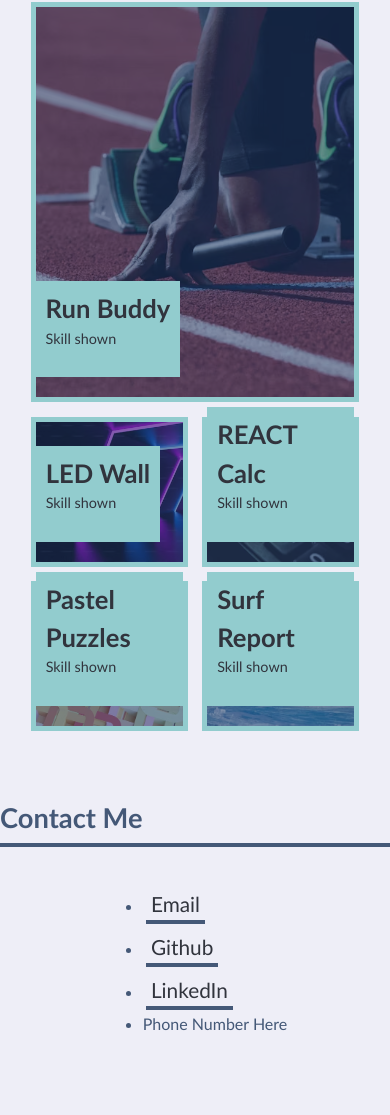
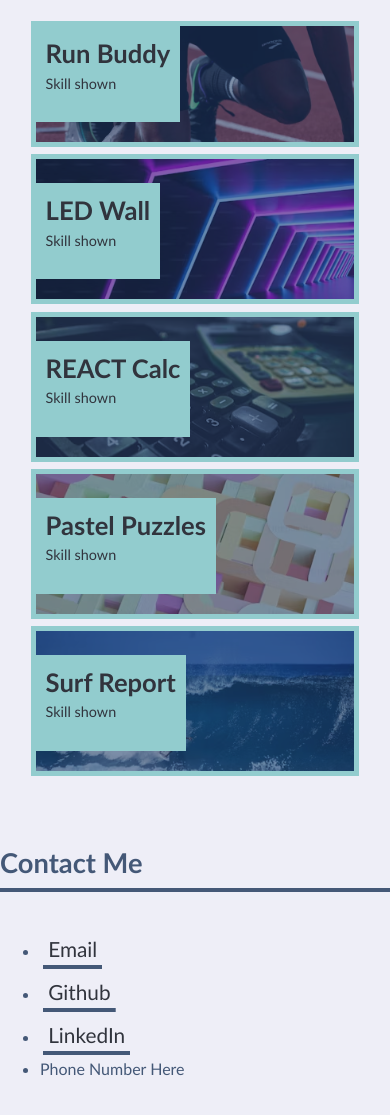
Before and after one commit to dlwortmann/Challenge-2-Portfolio, a plain HTML site: page index.html in a window 390 px wide. Shown: the part 833-1948 px from the top of the page. Before the commit the page ends 1924 px from the top, so only its background shows below. Drawn offline with Linux system fonts and the light colour scheme.

Commit message:
trying to figure out resizing issue

```diff
--- a/assets/style.css
+++ b/assets/style.css
@@ -106,7 +106,6 @@
   }
 
   .hero-banner img {
-    margin: 10px;
     height: 275px;
     width: 200px;
   }
@@ -318,7 +317,7 @@
 
     .page-section > h2,
     .page-section > div {
-      flex-wrap: wrap;
+      display: block;
     }
 
     .page-section > h2 {
@@ -329,4 +328,8 @@
       text-align: left;
       font-size: 7vw;
     }
+
+    .flex-item:first-child {
+      min-height: 100px;
+    }
   }
--- a/index.html
+++ b/index.html
@@ -11,7 +11,7 @@
 <body>
 <!-- Header and Nav Bar -->
  <header>
-    <h1>Danny Wortmann</h1>
+    <h1>Danny Wortmann's Portfolio</h1>
     <nav>
         <ul>
             <li>
@@ -40,7 +40,7 @@
   </section>
   <!-- main sections-->
 <main class="page-wrapper">
-  <section id="about-me" class="page-section about-me">
+  <section id="about-me" class="page-section">
         <h2>About Me</h2>
     <div>
         <p>
@@ -86,9 +86,10 @@
 
   </section>
 </main>
-  <footer class="page-section">
+<!-- footer -->
+  <footer id="contact-me" class="page-section">
         <h2>Contact Me</h2>
-    <div id="contact-me" class="contact-address">
+    <div class="contact-address">
         <div>
             <ul>
                 <li>
```
